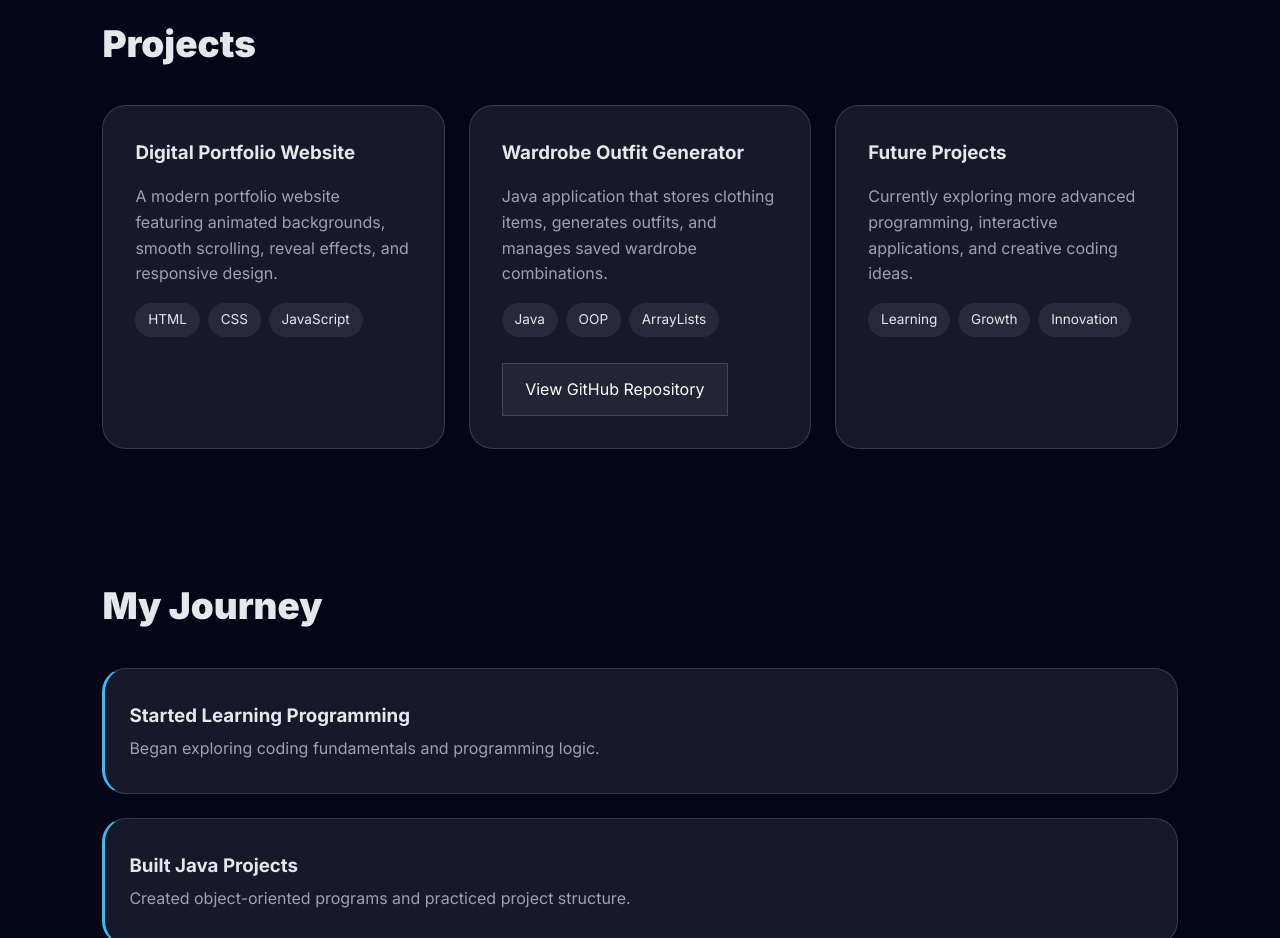
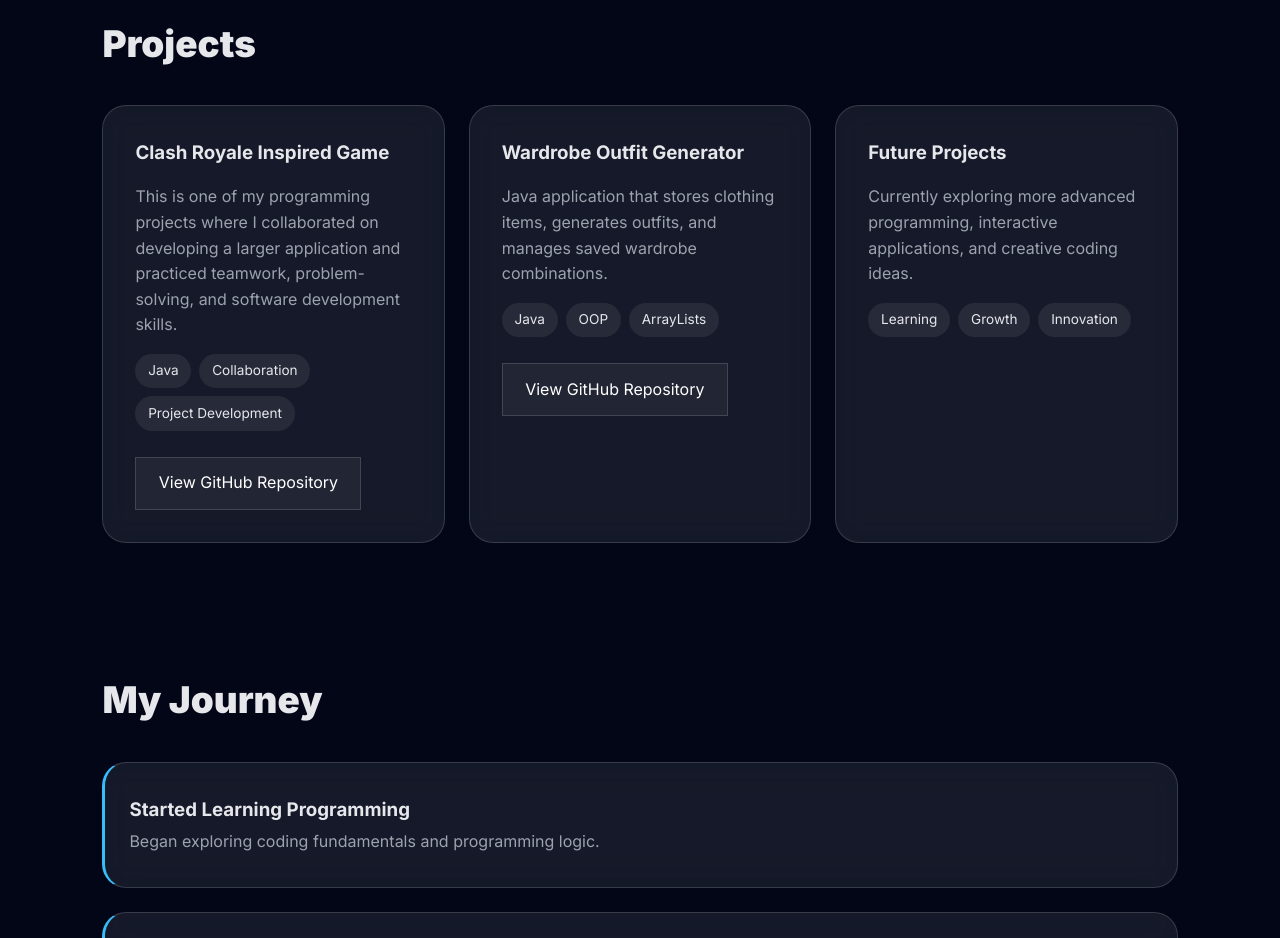
Before and after one commit to yaboi14/yaboi14.github.io, a plain HTML site: page index.html in a window 1280 px wide. Shown: the part 1960-2898 px from the top of the page. Drawn offline with Linux system fonts and the light colour scheme.

Commit message:
Update index.html

```diff
--- a/index.html
+++ b/index.html
@@ -579,18 +579,30 @@ footer{
 
     <div class="card project-card reveal">
 
-      <h3>Digital Portfolio Website</h3>
+      <h3>Clash Royale Inspired Game</h3>
 
       <p>
-        A modern portfolio website featuring animated backgrounds,
-        smooth scrolling, reveal effects, and responsive design.
+        This is one of my programming projects where I collaborated on developing
+        a larger application and practiced teamwork, problem-solving,
+        and software development skills.
       </p>
 
       <div class="tags">
-        <span>HTML</span>
-        <span>CSS</span>
-        <span>JavaScript</span>
+        <span>Java</span>
+        <span>Collaboration</span>
+        <span>Project Development</span>
       </div>
+
+      <br>
+
+      <a
+        href="https://github.com/Nolanoreo/Winter-Project-group-A-"
+        target="_blank"
+        class="secondary-btn"
+        style="padding:0.8rem 1.4rem; text-decoration:none;"
+      >
+        View GitHub Repository
+      </a>
 
     </div>
 
```
